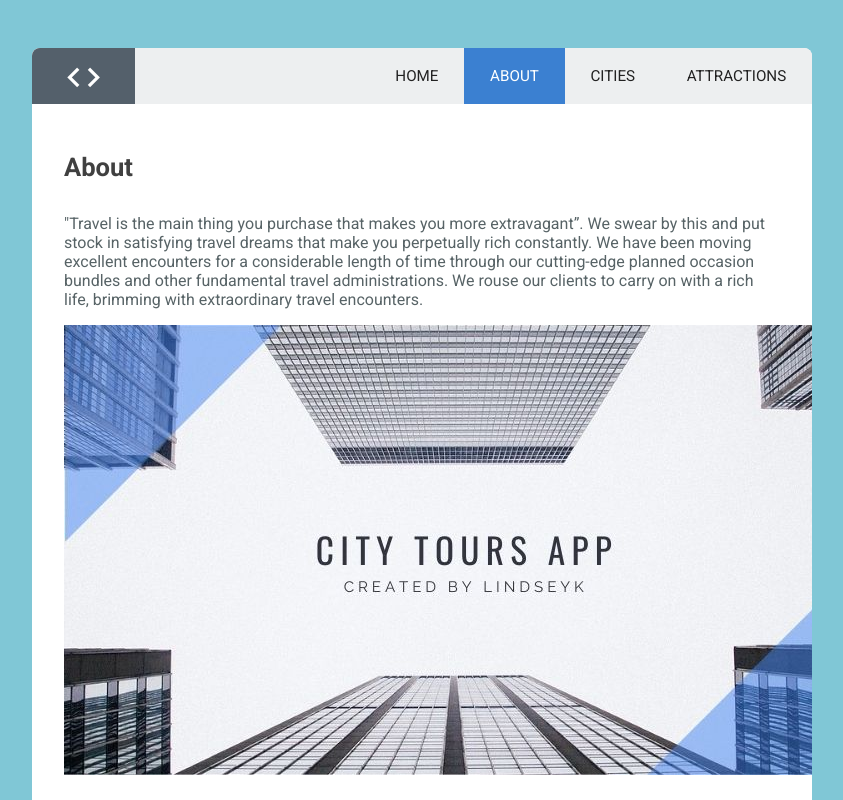
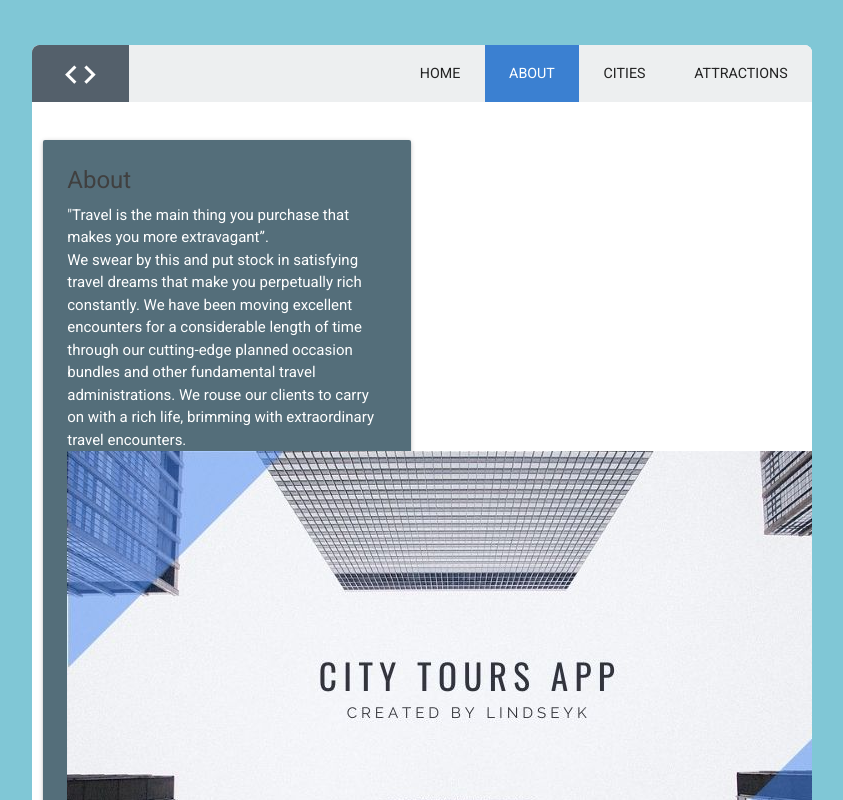
Before and after one commit to CodeLikeAGirl29/city-tours, a React (Create React App) app: page /about in a window 1280 px wide. Shown: the top 800 px of the page, without its empty margins (218-1061 px from the left). Built offline with nearby package versions, Linux system fonts and the light colour scheme.

Commit message:
styling changes

```diff
--- a/public/index.html
+++ b/public/index.html
@@ -14,6 +14,12 @@
       Learn how to configure a non-root public URL by running `npm run build`.
     -->
   <title>Tour Your Favorite City</title>
+  <!-- Compiled and minified CSS -->
+  <link rel="stylesheet" href="https://cdnjs.cloudflare.com/ajax/libs/materialize/1.0.0/css/materialize.min.css">
+
+  <!-- Compiled and minified JavaScript -->
+  <script src="https://cdnjs.cloudflare.com/ajax/libs/materialize/1.0.0/js/materialize.min.js"></script>
+
   <link href="https://fonts.googleapis.com/icon?family=Material+Icons" rel="stylesheet">
   <script src="https://kit.fontawesome.com/4dceb0232d.js" crossorigin="anonymous"></script>
 </head>
--- a/src/components/About.js
+++ b/src/components/About.js
@@ -1,12 +1,29 @@
-import React from 'react';
-import Img from '../data/city-tours-app.jpg';
+import React from "react";
+import Img from "../data/city-tours-app.jpg";
 
 const About = (props) => (
-  <div className="main-content">
-    <h2>{ props.title }</h2>
-    <p>"Travel is the main thing you purchase that makes you more extravagant”. We swear by this and put stock in satisfying travel dreams that make you perpetually rich constantly. We have been moving excellent encounters for a considerable length of time through our cutting-edge planned occasion bundles and other fundamental travel administrations. We rouse our clients to carry on with a rich life, brimming with extraordinary travel encounters.</p>
-<img className="cityLogo" src = {Img} alt="City Logo" />
-  </div>
+	<div class='row'>
+		<div class='col s12 m6'>
+			<div class='card blue-grey darken-1'>
+				<div class='card-content white-text'>
+					<h2 class='card-title'>{props.title}</h2>
+					<p>
+						"Travel is the main thing you purchase that makes you more
+						extravagant”.
+					</p>
+					<p>
+						We swear by this and put stock in satisfying travel dreams that make
+						you perpetually rich constantly. We have been moving excellent
+						encounters for a considerable length of time through our
+						cutting-edge planned occasion bundles and other fundamental travel
+						administrations. We rouse our clients to carry on with a rich life,
+						brimming with extraordinary travel encounters.
+					</p>
+					<img className='cityLogo' src={Img} alt='City Logo' />
+				</div>
+			</div>
+		</div>
+	</div>
 );
 
 export default About;
```
Lines whose indentation alone changed are shown as unchanged.
